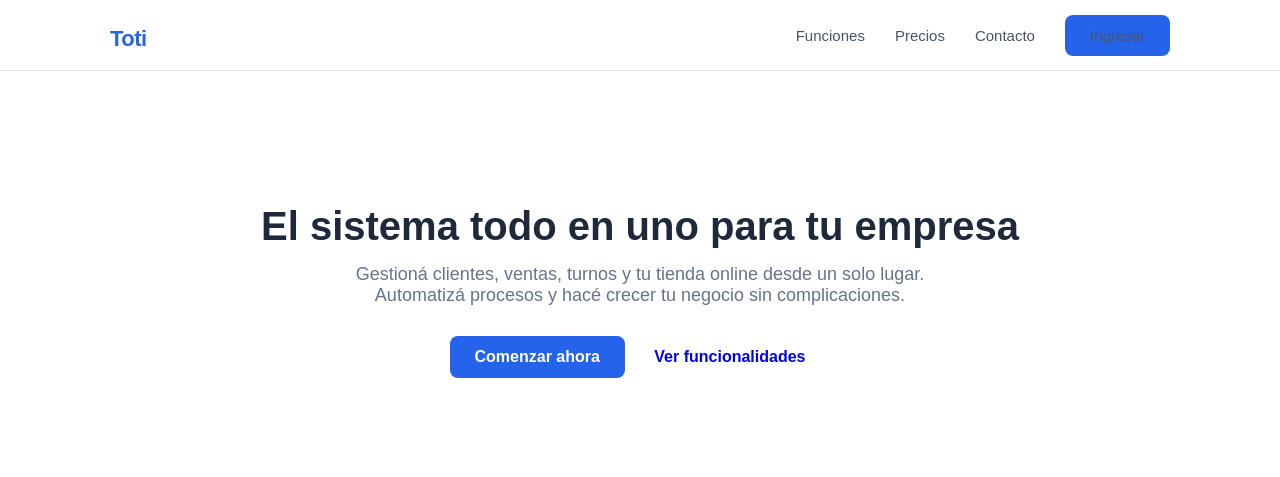
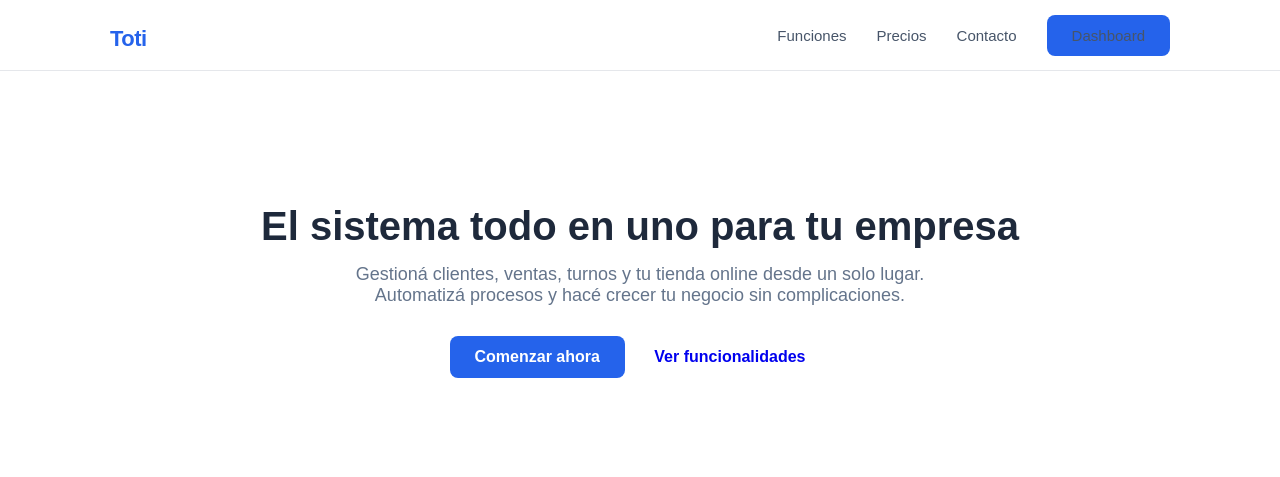
Before and after one commit to TotiManuel/Tienda, a Flask app: page / in a window 1280 px wide. Shown: the top 477 px of the page. Run offline with Flask 3, Linux system fonts and the light colour scheme.

Commit message:
Base correction

```diff
--- a/templates/base.html
+++ b/templates/base.html
@@ -21,12 +21,12 @@
                 <a href="{{ url_for('home') }}">Contacto</a>
 
                 {% if "usuario_id" in session %}
+                    <a href="{{ url_for('login_register') }}" class="btn btn-primary btn-small">
+                        Ingresar
+                    </a>
+                {% else %}
                     <a href="{{ url_for('home') }}" class="btn btn-primary btn-small">
                         Dashboard
-                    </a>
-                {% else %}
-                    <a href="{{ url_for('login_register') }}" class="btn btn-primary btn-small">
-                        Ingresar
                     </a>
                 {% endif %}
 
```
